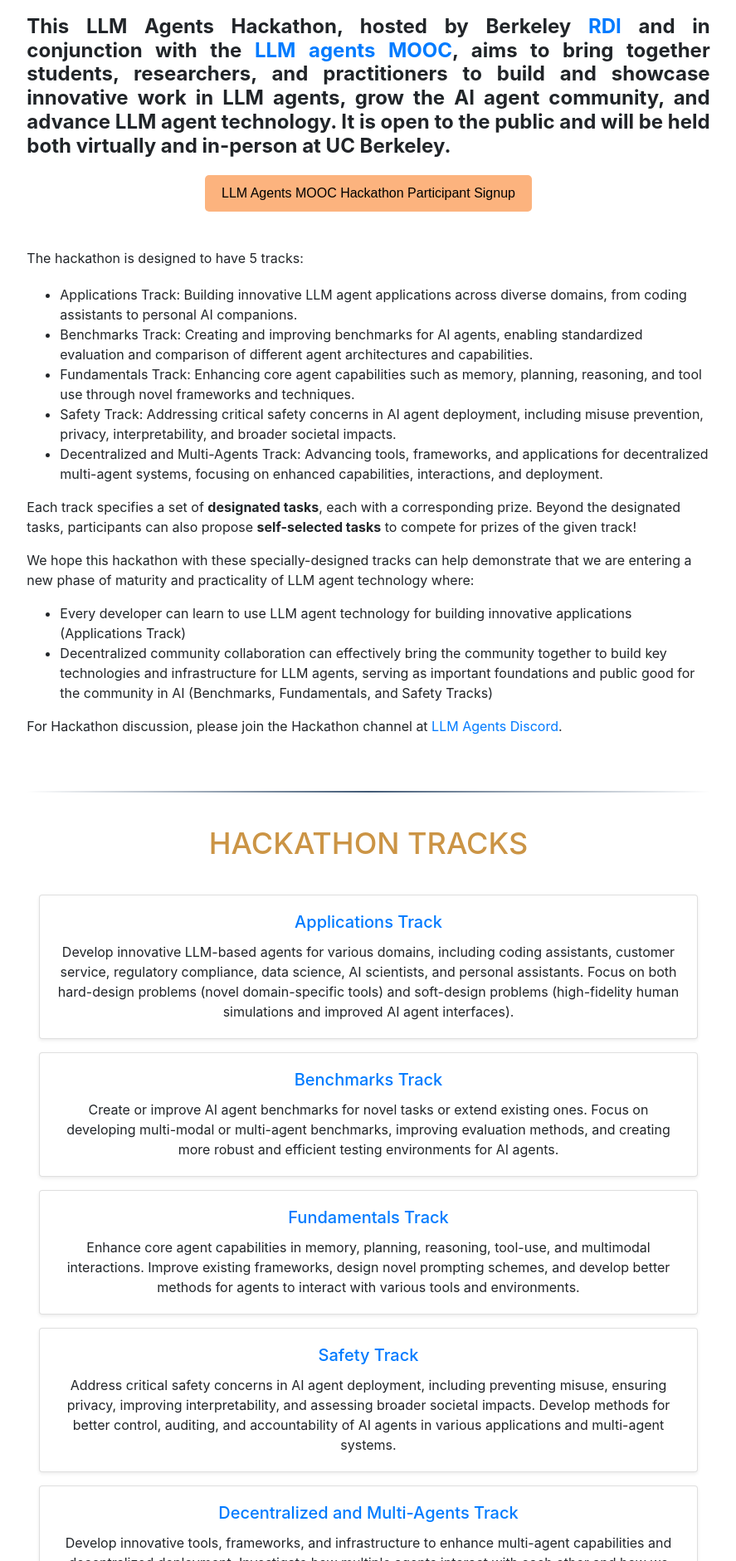
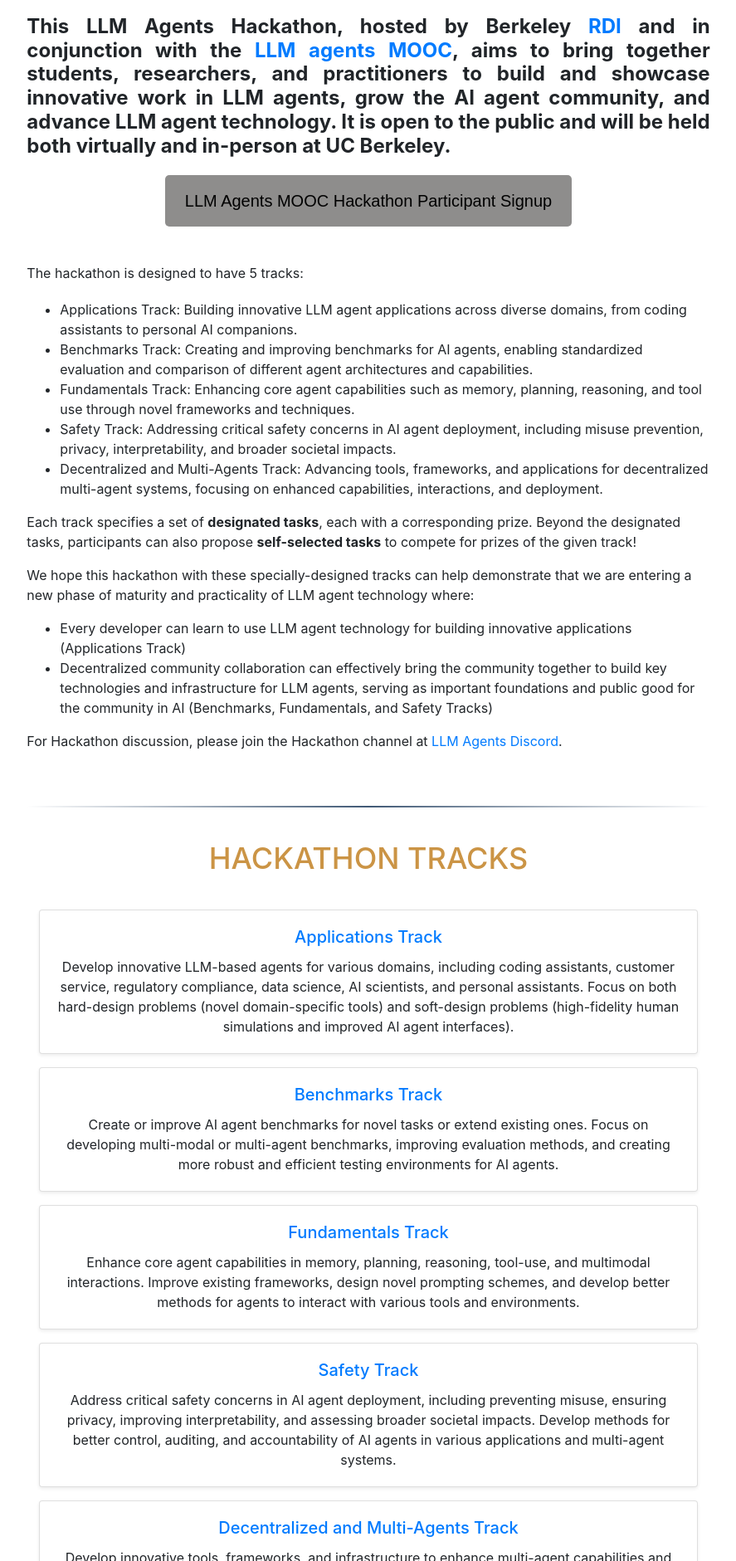
Before and after one commit to rdi-berkeley/llm-agents-hackathon, a Jekyll site: the page built from index.md, in a window 1280 px wide. Shown: the part 369-2250 px from the top of the page at 83% size, without its empty margins (196-1083 px from the left). Built offline with Jekyll 4.4.1, drawn with Linux system fonts in a browser that asks for light colours; nearby versions of some CDN libraries; comment, search, counter and statistics services are not loaded.

Commit message:
Update button. Make color grey + bigger

```diff
--- a/_layouts/home.html
+++ b/_layouts/home.html
@@ -36,9 +36,9 @@ cover-img: "/assets/img/ZKP_Web3 HackathonBanner.jpg"
 
   .styled-button {
         font-family: Arial, sans-serif; /* Change the font */
-        font-size: 16px;               /* Adjust the font size */
-        padding: 10px 20px;            /* Add some padding */
-        background-color: #fcb37e;     /* Set background color */
+        font-size: 20px;               /* Adjust the font size */
+        padding: 16px 24px;            /* Add some padding */
+        background-color: #8e8d8c;     /* Set background color */
         color: black;                  /* Set text color */
         border: none;                  /* Remove border */
         border-radius: 5px;            /* Rounded corners */
@@ -47,7 +47,7 @@ cover-img: "/assets/img/ZKP_Web3 HackathonBanner.jpg"
     }
 
     .styled-button:hover {
-        background-color: #c77940;     /* Darker shade on hover */
+        background-color: #bababa;     /* Darker shade on hover */
     }
 
   </style>
```
